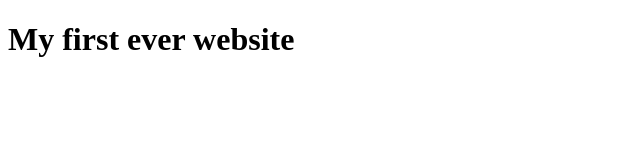
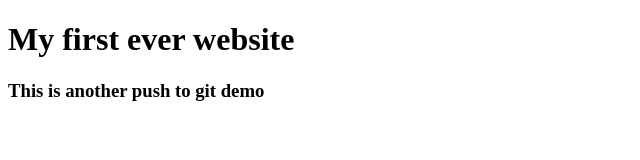
Before and after one commit to Ab-Rakib/my-first-website, a plain HTML site: page index.html in a window 1280 px wide. Shown: the whole page, without its empty margins (0-640 px from the left). Drawn offline with Linux system fonts and the light colour scheme.

Commit message:
second push

```diff
--- a/index.html
+++ b/index.html
@@ -8,5 +8,6 @@
   </head>
   <body>
     <h1>My first ever website</h1>
+    <h3>This is another push to git demo</h3>
   </body>
 </html>
```
